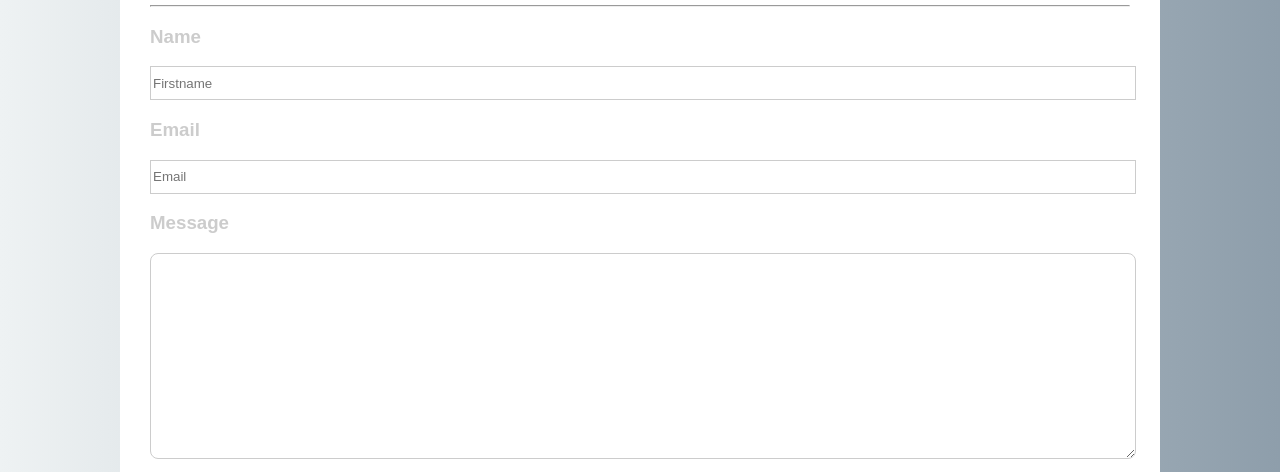
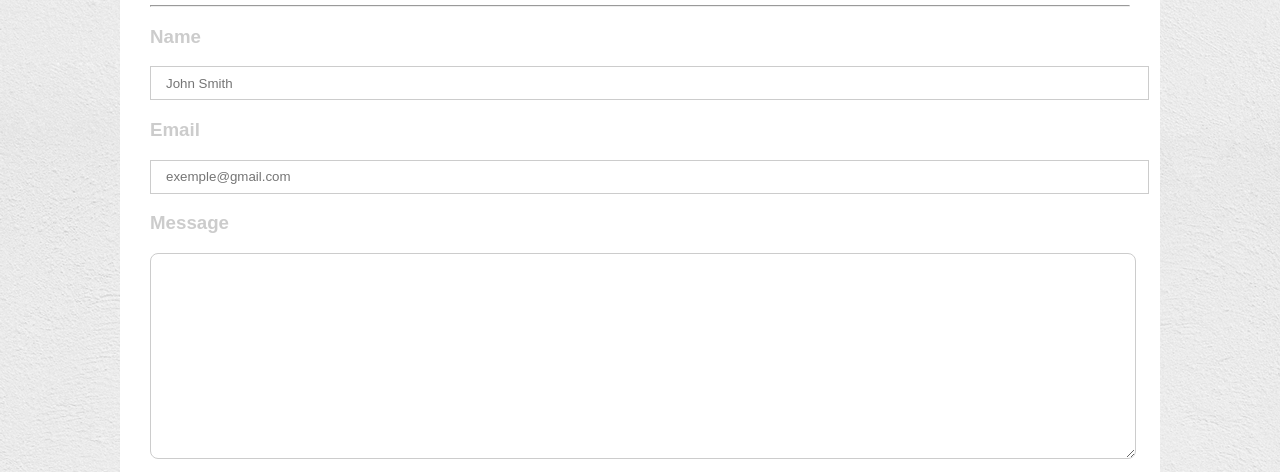
Before and after one commit to captainflo/Basic-Portfolio, a plain HTML site: page contact.html in a window 1280 px wide. Shown: the part 299-771 px from the top of the page. Drawn offline with Linux system fonts and the light colour scheme.

Commit message:
Change background to follow the bonus instruction

```diff
--- a/contact.html
+++ b/contact.html
@@ -22,9 +22,9 @@
         <hr>
         <form action="">
             <h3>Name</h3>
-            <input type="text" name="firstname" placeholder="Firstname"><br>
+            <input type="text" name="firstname" placeholder="John Smith"><br>
             <h3>Email</h3>
-            <input type="email" name="email" placeholder="Email"><br>
+            <input type="email" name="email" placeholder="exemple@gmail.com"><br>
             <h3>Message</h3>
             <textarea></textarea><br><br>
             <button>Submit</button>
--- a/css/styles.css
+++ b/css/styles.css
@@ -2,10 +2,7 @@ body{
     font-family: 'Arial', 'Helvetica Neue', Helvetica, sans-serif;
     padding: 0;
     margin: 0;
-    background: #8e9eab;  /* fallback for old browsers */
-background: -webkit-linear-gradient(to right, #eef2f3, #8e9eab);  /* Chrome 10-25, Safari 5.1-6 */
-background: linear-gradient(to right, #eef2f3, #8e9eab); /* W3C, IE 10+/ Edge, Firefox 16+, Chrome 26+, Opera 12+, Safari 7+ */
-
+    background-image: url("../images/white_wall.png")
   }
 /* header */
 .nav{
@@ -39,6 +36,7 @@ background: linear-gradient(to right, #eef2f3, #8e9eab); /* W3C, IE 10+/ Edge, F
     text-decoration: none;
     color: #cccccc;
 }
+.nav a:hover { color: #4aaaa5; }
 /* End */
 
 /* Footer */
@@ -108,6 +106,7 @@ h3{
 input{
     width: 100%;
     height: 30px;
+    padding-left: 15px;
     border:1px solid #cccccc;
 }
 textarea{
```
Also changed, not shown: images/white_wall.png (added).
